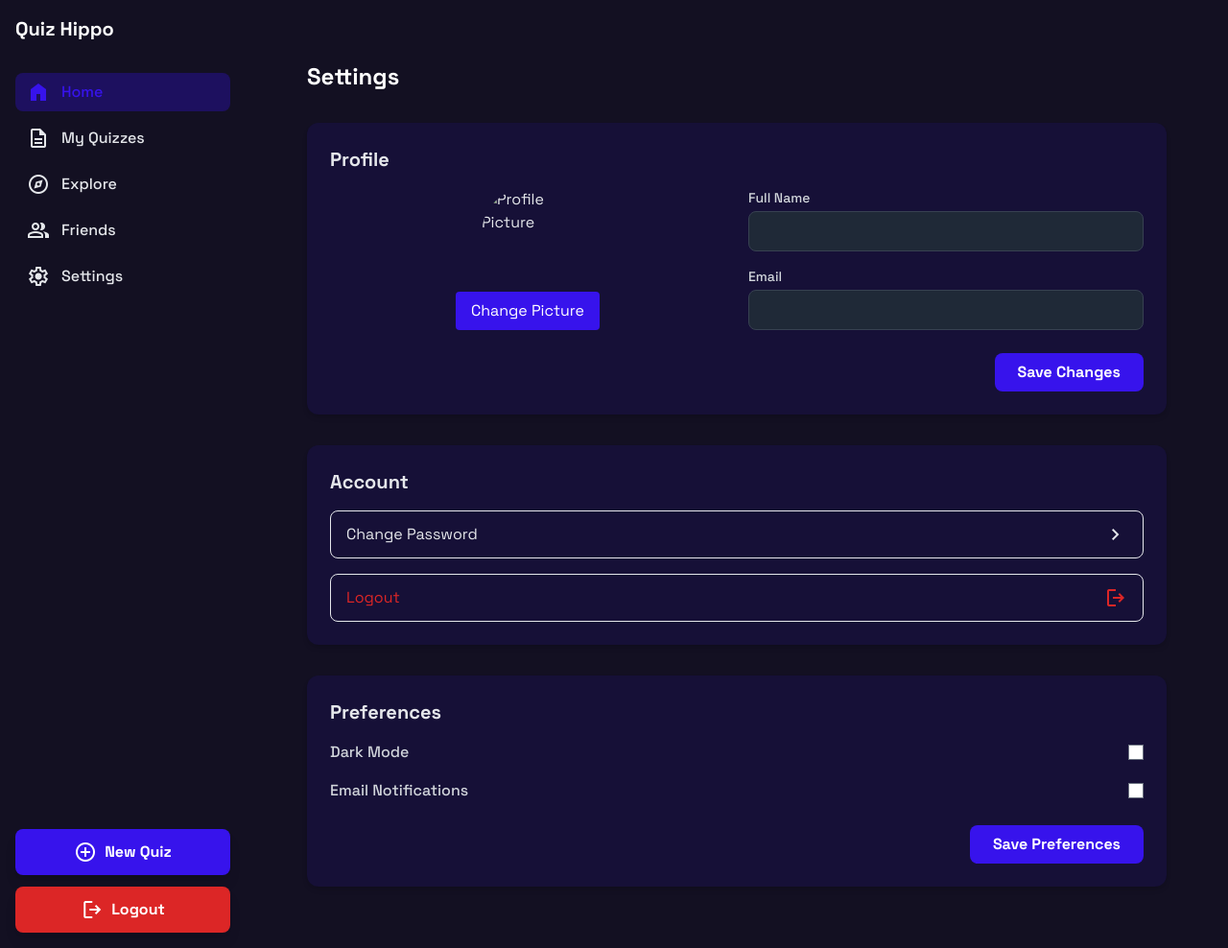
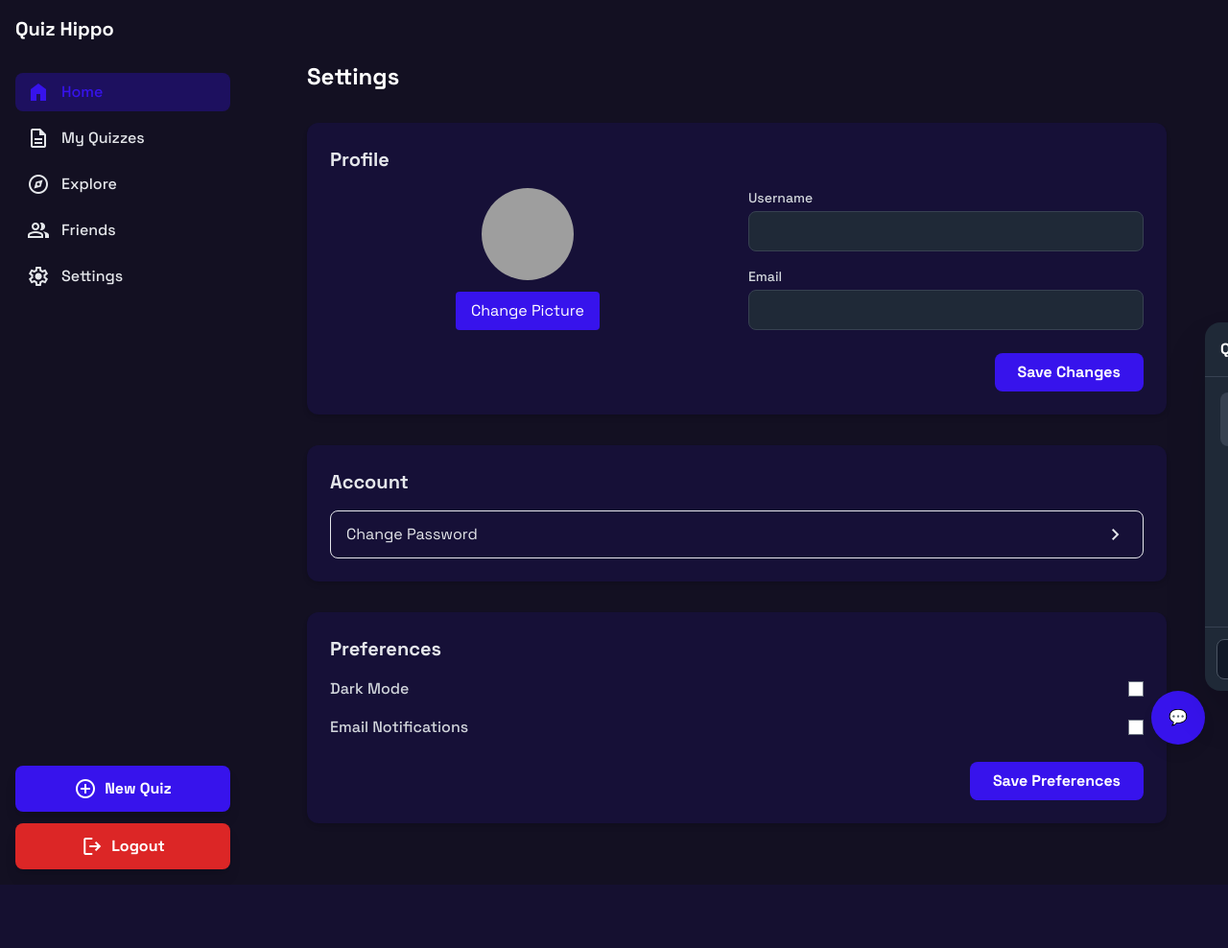
Before and after one commit to syedly/quizbee, a Django app: page /settings/ in a window 1280 px wide. Shown: the whole page at 96% size. After the commit the page ends 922 px from the top, so only its background shows below. Run offline with Django 5.2, Linux system fonts and the light colour scheme; some libraries are stand-ins or nearby versions; grey boxes are pictures that could not be loaded.

Commit message:
added change username and email logic and ai assistant

```diff
--- a/app/urls.py
+++ b/app/urls.py
@@ -17,5 +17,7 @@ urlpatterns = [
     path('retake_quiz/<int:quiz_id>/', views.retake_quiz, name='retake_quiz'),
     path('settings/', views.settings, name='settings'),
     path("quiz/<int:quiz_id>/is-public/", views.is_public, name="is_public"),
-
+    path('change_password/', views.change_password, name='change_password'),
+    path("chat-assistant/", views.chat_assistant, name="chat_assistant"),
+    path('change_username_or_email/', views.change_username_or_email, name='change_username_or_email'),
 ]
--- a/app/views.py
+++ b/app/views.py
@@ -4,7 +4,7 @@ from django.shortcuts import render, redirect, HttpResponse, get_object_or_404
 from django.contrib.auth.models import User
 from django.core.paginator import Paginator
 from django.contrib.auth import authenticate, login, logout
-from services import generate__quiz, check_short_answer
+from services import generate__quiz, check_short_answer, assistant
 from processing import fetch_text_from_url, extract_text_from_pdf
 from .models import Quiz, Question, Option, QuizAttempt
 from constants import (
@@ -13,6 +13,8 @@ from constants import (
     QUESTION_TYPES, DEFAULT_QUESTION_TYPE,
     CHOOSE_OPTIONS, DEFAULT_CHOOSE
 )
+from django.http import JsonResponse
+from django.views.decorators.csrf import csrf_exempt
 
 
 def index(request):
@@ -30,6 +32,26 @@ def handle_login(request):
             return HttpResponse('Invalid credentials! Please try again')
     return render(request, 'login.html')
 
+def change_username_or_email(request):
+    if request.method == "POST":
+        new_username = request.POST.get("new_username", "").strip()
+        new_email = request.POST.get("new_email", "").strip()
+
+        if new_username:
+            if User.objects.filter(username=new_username).exclude(id=request.user.id).exists():
+                return HttpResponse("Username already taken!", status=400)
+            request.user.username = new_username
+
+        if new_email:
+            if User.objects.filter(email=new_email).exclude(id=request.user.id).exists():
+                return HttpResponse("Email already in use!", status=400)
+            request.user.email = new_email
+
+        request.user.save()
+        return HttpResponse("Profile updated successfully.")
+
+    return redirect("settings")
+
 def handle_signup(request):
     if request.method == 'POST':
         user = User.objects.create_user(
@@ -42,6 +64,15 @@ def handle_signup(request):
         user.save()
         return redirect('login')
     return render(request, 'signup.html')
+
+@csrf_exempt
+def chat_assistant(request):
+    if request.method == 'POST':
+        query = request.POST.get('query', '').strip()
+        if query:
+            response = assistant(query)
+            return JsonResponse({"response": response})
+    return JsonResponse({"error": "Invalid request"}, status=400)
 
 def handle_logout(request):
     logout(request)
@@ -124,6 +155,30 @@ def all_quizes(request):
     page_obj = paginator.get_page(page_number)
 
     return render(request, 'all-quizes.html', {'page_obj': page_obj})
+
+
+def change_password(request):
+    if request.method == "POST":
+        current_password = request.POST.get("current_password")
+        new_password = request.POST.get("new_password")
+        confirm_password = request.POST.get("confirm_new_password")
+
+        # Check current password
+        if not request.user.check_password(current_password):
+            return HttpResponse("Current password is incorrect!", status=400)
+
+        # Confirm new passwords match
+        if new_password != confirm_password:
+            return HttpResponse("New passwords do not match!", status=400)
+
+        # Update password
+        request.user.set_password(new_password)
+        request.user.save()
+
+        # Redirect to login after password change (user is logged out)
+        return HttpResponse("Password changed successfully. Please log in again.")
+
+    return redirect("settings")
 
 
 def delete_quiz(request, **kwargs):
--- /dev/null
+++ b/static/css/chatbox.css
@@ -0,0 +1,11 @@
+#chatMessages {
+  scrollbar-width: thin;
+  scrollbar-color: #888 transparent;
+}
+#chatMessages::-webkit-scrollbar {
+  width: 6px;
+}
+#chatMessages::-webkit-scrollbar-thumb {
+  background: #888;
+  border-radius: 10px;
+}
--- /dev/null
+++ b/static/js/chatbox.js
@@ -0,0 +1,69 @@
+document.addEventListener("DOMContentLoaded", () => {
+  const chatToggle = document.getElementById("chatToggle");
+  const chatModal = document.getElementById("chatModal");
+  const closeChat = document.getElementById("closeChat");
+  const chatForm = document.getElementById("chatForm");
+  const chatInput = document.getElementById("chatInput");
+  const chatMessages = document.getElementById("chatMessages");
+
+  chatToggle.addEventListener("click", () => {
+    chatModal.classList.toggle("translate-x-full");
+  });
+
+  closeChat.addEventListener("click", () => {
+    chatModal.classList.add("translate-x-full");
+  });
+
+  chatForm.addEventListener("submit", (e) => {
+    e.preventDefault();
+    const msg = chatInput.value.trim();
+    if (!msg) return;
+
+    const userMsg = document.createElement("div");
+    userMsg.className = "bg-blue-500 text-white p-2 rounded-lg self-end max-w-[70%]";
+    userMsg.textContent = msg;
+    chatMessages.appendChild(userMsg);
+
+    chatMessages.scrollTop = chatMessages.scrollHeight;
+    chatInput.value = "";
+  });
+});
+
+document.getElementById("chatForm").addEventListener("submit", async function(e) {
+    e.preventDefault();
+
+    let input = document.getElementById("chatInput");
+    let message = input.value.trim();
+    if (!message) return;
+
+    let chatBox = document.getElementById("chatMessages");
+
+    // Append user message
+    let userMsg = document.createElement("div");
+    userMsg.className = "bg-blue-500 text-white p-2 rounded-lg self-end max-w-[70%]";
+    userMsg.innerText = message;
+    chatBox.appendChild(userMsg);
+
+    input.value = "";
+    chatBox.scrollTop = chatBox.scrollHeight;
+
+    // Send to Django backend
+    let formData = new FormData();
+    formData.append("query", message);
+
+    try {
+        let response = await fetch("/chat-assistant/", {
+            method: "POST",
+            body: formData
+        });
+        let data = await response.json();
+
+        let botMsg = document.createElement("div");
+        botMsg.className = "bg-gray-200 dark:bg-gray-700 p-2 rounded-lg self-start max-w-[70%]";
+        botMsg.innerText = data.response || "Error: No response";
+        chatBox.appendChild(botMsg);
+        chatBox.scrollTop = chatBox.scrollHeight;
+    } catch (err) {
+        console.error(err);
+    }
+});
--- a/templates/base.html
+++ b/templates/base.html
@@ -9,6 +9,7 @@
   <link href="https://fonts.googleapis.com/css2?family=Space+Grotesk:wght@400;500;700&display=swap" rel="stylesheet"/>
   <link href="https://fonts.googleapis.com/css2?family=Material+Symbols+Outlined" rel="stylesheet"/>
   <script src="https://cdn.tailwindcss.com?plugins=forms,container-queries"></script>
+  <link rel="stylesheet" href="{% static 'css/chatbox.css' %}">
 
   <style>
     body { font-family: 'Space Grotesk', sans-serif; }
@@ -18,9 +19,7 @@
     .tab-btn {
       @apply px-4 py-2 rounded-lg border border-gray-300 dark:border-gray-700 text-sm font-medium bg-white dark:bg-gray-800 hover:bg-primary/10 dark:hover:bg-primary/20 transition;
     }
-    .tab-btn.active {
-      @apply bg-primary text-white;
-    }
+    .tab-btn.active { @apply bg-primary text-white; }
     .sidebar { transition: transform 0.3s ease-in-out; }
     .sidebar-closed { transform: translateX(-100%); }
   </style>
@@ -30,11 +29,9 @@
 <div class="flex min-h-screen">
 
   <!-- Sidebar -->
-<!-- Sidebar -->
   <aside id="sidebar" class="sidebar fixed inset-y-0 left-0 w-64 bg-background-light/95 dark:bg-background-dark/95 p-4 z-50 md:relative md:translate-x-0 sidebar-closed md:flex flex-col justify-between">
     <div>
       <div class="flex items-center gap-3 mb-8">
-      {% comment %} <div class="bg-center bg-no-repeat aspect-square bg-cover rounded-full size-10" style="background-image: url('{% static "images/logo.png" %}');"></div> {% endcomment %}
         <h1 class="text-xl font-bold text-gray-900 dark:text-white">Quiz Hippo</h1>
       </div>
       <nav class="flex flex-col gap-2">
@@ -61,20 +58,16 @@
       </nav>
     </div>
 
-  <!-- Bottom Buttons (stay at bottom always) -->
+    <!-- Bottom Buttons -->
     <div class="mt-6 space-y-3">
-    <!-- New Quiz Button -->
       <button class="flex w-full items-center justify-center gap-2 rounded-lg h-12 px-4 bg-primary text-white font-bold shadow-lg hover:bg-primary/90 transition">
         <span class="material-symbols-outlined">add_circle</span>
         <span class="truncate">New Quiz</span>
       </button>
 
-    <!-- Logout Button -->
       <form method="post" action="{% url 'logout' %}">
         {% csrf_token %}
-      <button type="submit"
-              class="flex w-full items-center justify-center gap-2 rounded-lg h-12 px-4
-                     bg-red-600 text-white font-bold shadow-lg hover:bg-red-700 transition">
+        <button type="submit" class="flex w-full items-center justify-center gap-2 rounded-lg h-12 px-4 bg-red-600 text-white font-bold shadow-lg hover:bg-red-700 transition">
           <span class="material-symbols-outlined">logout</span>
           <span class="truncate">Logout</span>
         </button>
@@ -82,14 +75,11 @@
     </div>
   </aside>
 
-
-
   <!-- Overlay for mobile -->
   <div id="overlay" class="fixed inset-0 bg-black/50 z-40 hidden md:hidden"></div>
 
   <!-- Main Content -->
   <div class="flex flex-col flex-1">
-    <!-- Mobile header -->
     <header class="flex items-center justify-between p-4 border-b border-gray-200 dark:border-gray-800 md:hidden">
       <h1 class="text-lg font-bold text-gray-900 dark:text-white">Quiz Hippo</h1>
       <button id="menuBtn" class="p-2 rounded-md hover:bg-primary/10 dark:hover:bg-primary/20">
@@ -102,8 +92,76 @@
     </main>
   </div>
 </div>
+
+<!-- Floating Chat Button -->
+<button id="chatToggle"
+        class="fixed bottom-6 right-6 w-14 h-14 rounded-full bg-primary text-white shadow-lg flex items-center justify-center hover:scale-110 transition">
+  💬
+</button>
+
+<!-- Chat Modal -->
+<div id="chatModal"
+     class="fixed bottom-20 right-6 w-80 h-96 bg-white dark:bg-gray-800 rounded-2xl shadow-2xl transform translate-x-full transition-all duration-300 flex flex-col">
+  <div class="p-4 border-b border-gray-200 dark:border-gray-700 flex justify-between items-center">
+    <h2 class="font-bold text-gray-800 dark:text-white">Quiz Hippo Chat</h2>
+    <button id="closeChat" class="text-gray-500 hover:text-red-500">&times;</button>
+  </div>
+  <div id="chatMessages" class="flex-1 p-4 overflow-y-auto space-y-2 text-sm">
+    <div class="bg-gray-200 dark:bg-gray-700 p-2 rounded-lg self-start max-w-[70%]">
+      Hello! How can I help you today?
+    </div>
+  </div>
+  <form id="chatForm" class="p-3 border-t border-gray-200 dark:border-gray-700 flex gap-2">
+    <input name="query" id="chatInput" type="text" placeholder="Type a message..."
+           class="flex-1 rounded-lg border-gray-300 dark:border-gray-600 dark:bg-gray-900 dark:text-white"/>
+    <button type="submit" class="bg-primary text-white px-4 rounded-lg">Send</button>
+  </form>
+</div>
+
+<script>
+document.getElementById("chatForm").addEventListener("submit", async function(e) {
+    e.preventDefault();
+
+    let input = document.getElementById("chatInput");
+    let message = input.value.trim();
+    if (!message) return;
+
+    let chatBox = document.getElementById("chatMessages");
+
+    // Append user message
+    let userMsg = document.createElement("div");
+    userMsg.className = "bg-blue-500 text-white p-2 rounded-lg self-end max-w-[70%]";
+    userMsg.innerText = message;
+    chatBox.appendChild(userMsg);
+
+    input.value = "";
+    chatBox.scrollTop = chatBox.scrollHeight;
+
+    // Send to Django backend
+    let formData = new FormData();
+    formData.append("query", message);
+
+    try {
+        let response = await fetch("/chat-assistant/", {
+            method: "POST",
+            body: formData
+        });
+        let data = await response.json();
+
+        let botMsg = document.createElement("div");
+        botMsg.className = "bg-gray-200 dark:bg-gray-700 p-2 rounded-lg self-start max-w-[70%]";
+        botMsg.innerText = data.response || "Error: No response";
+        chatBox.appendChild(botMsg);
+        chatBox.scrollTop = chatBox.scrollHeight;
+    } catch (err) {
+        console.error(err);
+    }
+});
+</script>
+
+
 <script src="{% static 'js/base.js' %}"></script>
-
+<script src="{% static 'js/chatbox.js' %}"></script>
 {% block extra_js %}{% endblock %}
 </body>
 </html>
--- a/templates/settings.html
+++ b/templates/settings.html
@@ -12,12 +12,17 @@
 <!-- Profile Section -->
 <section class="bg-white dark:bg-primary/10 p-6 rounded-xl shadow-md">
   <h2 class="text-xl font-semibold mb-4 text-gray-800 dark:text-gray-200">Profile</h2>
-      <form method="POST" enctype="multipart/form-data">
+  <form method="POST" action="{% url 'change_username_or_email' %}" enctype="multipart/form-data">
     {% csrf_token %}
     <div class="grid grid-cols-1 md:grid-cols-2 gap-6">
+
       <!-- Profile Image -->
       <div class="flex flex-col items-center">
+        {% if user.profile.image %}
           <img src="{{ user.profile.image.url }}" alt="Profile Picture" class="w-24 h-24 rounded-full mb-3">
+        {% else %}
+          <img src="{% static 'images/default-profile.png' %}" alt="Profile Picture" class="w-24 h-24 rounded-full mb-3">
+        {% endif %}
         <label class="cursor-pointer bg-primary text-white px-4 py-2 rounded hover:bg-primary/90">
           Change Picture
           <input type="file" name="profile_image" class="hidden">
@@ -27,17 +32,19 @@
       <!-- Name & Email -->
       <div class="space-y-4">
         <div>
-              <label class="block text-sm font-medium text-gray-700 dark:text-gray-300">Full Name</label>
-              <input type="text" name="full_name" value="{{ user.get_full_name }}"
+          <label class="block text-sm font-medium text-gray-700 dark:text-gray-300">Username</label>
+          <input type="text" name="new_username" value="{{ user.username }}"
                  class="mt-1 block w-full rounded-lg border-gray-300 dark:border-gray-700 bg-white dark:bg-gray-800 text-gray-900 dark:text-gray-200 px-3 py-2 focus:ring-primary focus:border-primary">
         </div>
         <div>
           <label class="block text-sm font-medium text-gray-700 dark:text-gray-300">Email</label>
-              <input type="email" name="email" value="{{ user.email }}"
+          <input type="email" name="new_email" value="{{ user.email }}"
                  class="mt-1 block w-full rounded-lg border-gray-300 dark:border-gray-700 bg-white dark:bg-gray-800 text-gray-900 dark:text-gray-200 px-3 py-2 focus:ring-primary focus:border-primary">
         </div>
       </div>
     </div>
+
+    <!-- Save Button -->
     <div class="mt-6 flex justify-end">
       <button type="submit" class="px-6 py-2 bg-primary text-white rounded-lg font-bold hover:bg-primary/90 transition">
         Save Changes
@@ -46,20 +53,22 @@
   </form>
 </section>
 
+
     <!-- Account Section -->
     <section class="bg-white dark:bg-primary/10 p-6 rounded-xl shadow-md">
       <h2 class="text-xl font-semibold mb-4 text-gray-800 dark:text-gray-200">Account</h2>
       <div class="space-y-4">
-        <a href=""
-           class="flex items-center justify-between px-4 py-3 border rounded-lg hover:bg-primary/10 dark:hover:bg-primary/20 transition">
+        <!-- Open Modal -->
+        <button type="button" onclick="openPasswordModal()"
+           class="w-full flex items-center justify-between px-4 py-3 border rounded-lg hover:bg-primary/10 dark:hover:bg-primary/20 transition">
           <span>Change Password</span>
           <span class="material-symbols-outlined">chevron_right</span>
-        </a>
-        <a href="{% url 'logout' %}"
+        </button>
+        {% comment %} <a href="{% url 'logout' %}"
            class="flex items-center justify-between px-4 py-3 border rounded-lg text-red-600 hover:bg-red-100 dark:hover:bg-red-900 transition">
           <span>Logout</span>
           <span class="material-symbols-outlined">logout</span>
-        </a>
+        </a> {% endcomment %}
       </div>
     </section>
 
@@ -89,4 +98,44 @@
   </div>
 </main>
 
+<!-- Change Password Modal -->
+<div id="passwordModal" class="fixed inset-0 z-50 hidden bg-black bg-opacity-50 flex justify-center items-center">
+  <div class="bg-white dark:bg-slate-800 rounded-lg shadow-lg w-96 p-6">
+    <h3 class="text-lg font-semibold mb-4 text-slate-800 dark:text-slate-200">Change Password</h3>
+    <form method="post" action="{% url 'change_password' %}">
+      {% csrf_token %}
+      <div class="space-y-4">
+        <div>
+          <label class="block text-sm font-medium text-gray-700 dark:text-gray-300">Current Password</label>
+          <input type="password" name="current_password" required
+                 class="mt-1 block w-full rounded-lg border-gray-300 dark:border-gray-700 bg-white dark:bg-gray-800 text-gray-900 dark:text-gray-200 px-3 py-2 focus:ring-primary focus:border-primary">
+        </div>
+        <div>
+          <label class="block text-sm font-medium text-gray-700 dark:text-gray-300">New Password</label>
+          <input type="password" name="new_password" required
+                 class="mt-1 block w-full rounded-lg border-gray-300 dark:border-gray-700 bg-white dark:bg-gray-800 text-gray-900 dark:text-gray-200 px-3 py-2 focus:ring-primary focus:border-primary">
+        </div>
+        <div>
+          <label class="block text-sm font-medium text-gray-700 dark:text-gray-300">Confirm New Password</label>
+          <input type="password" name="confirm_new_password" required
+                 class="mt-1 block w-full rounded-lg border-gray-300 dark:border-gray-700 bg-white dark:bg-gray-800 text-gray-900 dark:text-gray-200 px-3 py-2 focus:ring-primary focus:border-primary">
+        </div>
+      </div>
+      <div class="mt-6 flex justify-end space-x-2">
+        <button type="button" onclick="closePasswordModal()" class="px-4 py-2 rounded bg-gray-300 dark:bg-gray-600">Cancel</button>
+        <button type="submit" class="px-4 py-2 rounded bg-primary text-white">Update Password</button>
+      </div>
+    </form>
+  </div>
+</div>
+
+<script>
+function openPasswordModal() {
+  document.getElementById("passwordModal").classList.remove("hidden");
+}
+function closePasswordModal() {
+  document.getElementById("passwordModal").classList.add("hidden");
+}
+</script>
+
 {% endblock content %}
```
Also changed, not shown: app/models.py (+8 -0 lines), services.py (+13 -1 lines), db.sqlite3. Lines whose indentation alone changed are shown as unchanged.
